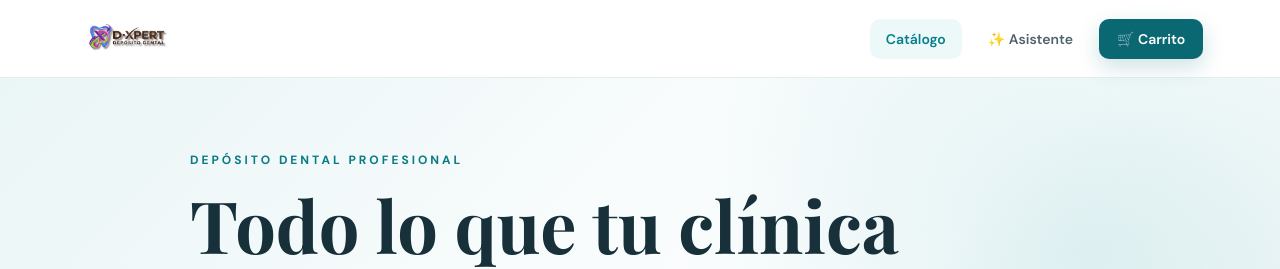
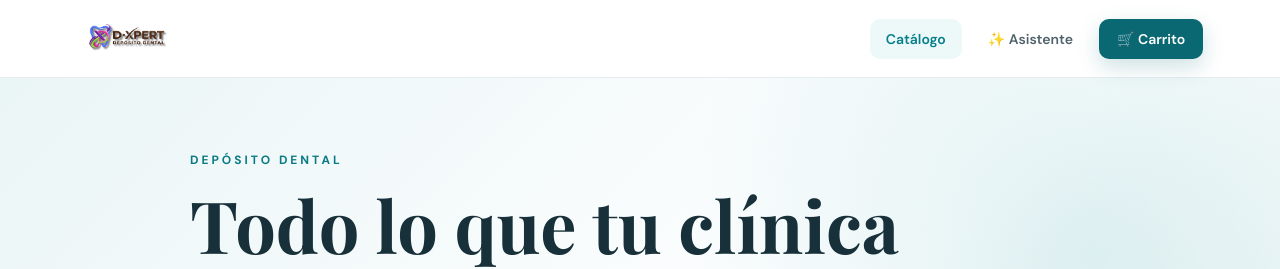
Before and after one commit to danielreycas3007-ui/Deposito-D-Xpert, a React (Vite) app: page / in a window 1280 px wide. Shown: the top 269 px of the page. Built offline with nearby package versions, Linux system fonts and the light colour scheme.

Commit message:
Actualizar cambios

```diff
--- a/src/App.jsx
+++ b/src/App.jsx
@@ -398,7 +398,7 @@ function App() {
               <div className="hero-content">
 
                 <span className="hero-label">
-                  DEPÓSITO DENTAL PROFESIONAL
+                  DEPÓSITO DENTAL
                 </span>
 
                 <h1>
@@ -1189,7 +1189,7 @@ function App() {
         />
 
         <p>
-          D-Xpert · Depósito Dental Profesional
+          D-Xpert · Depósito Dental
         </p>
 
         <span>
```
